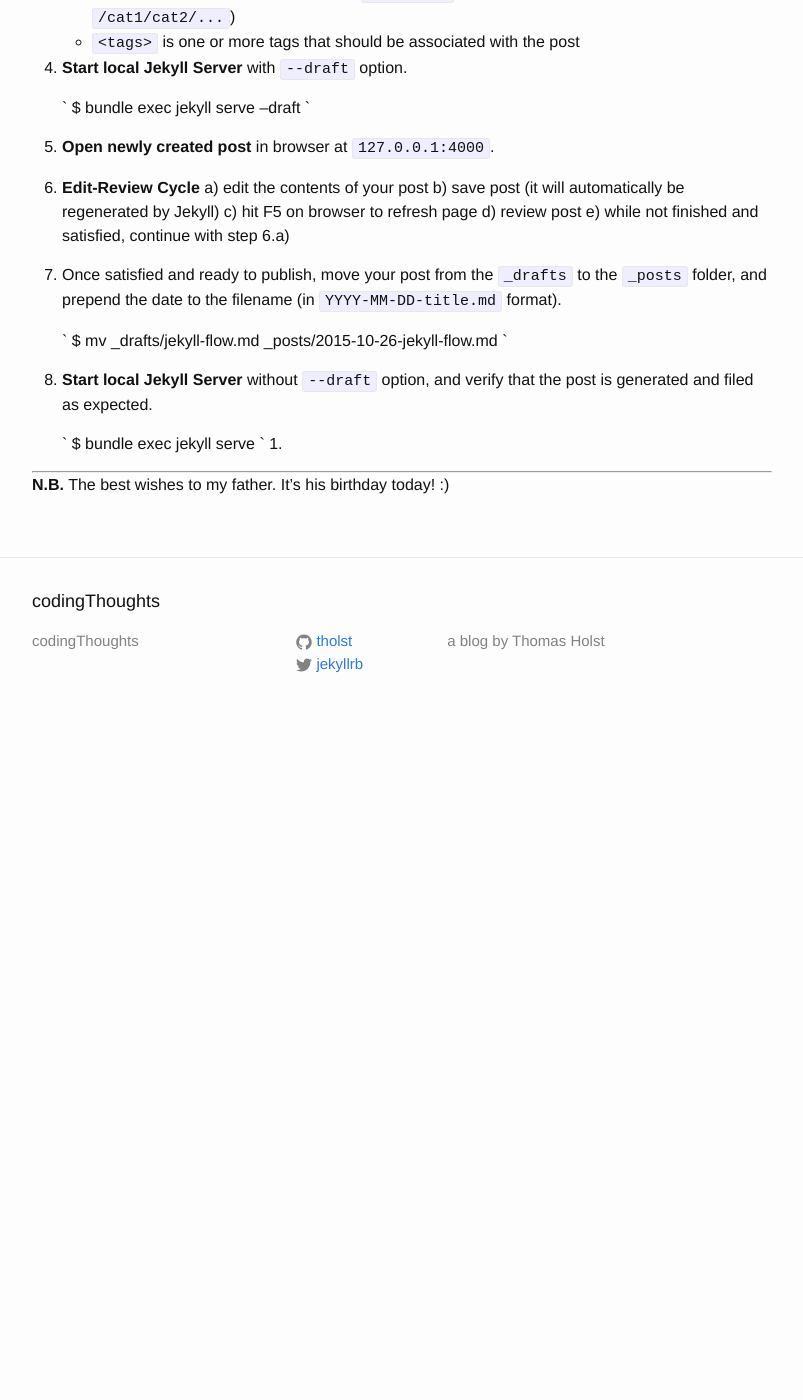
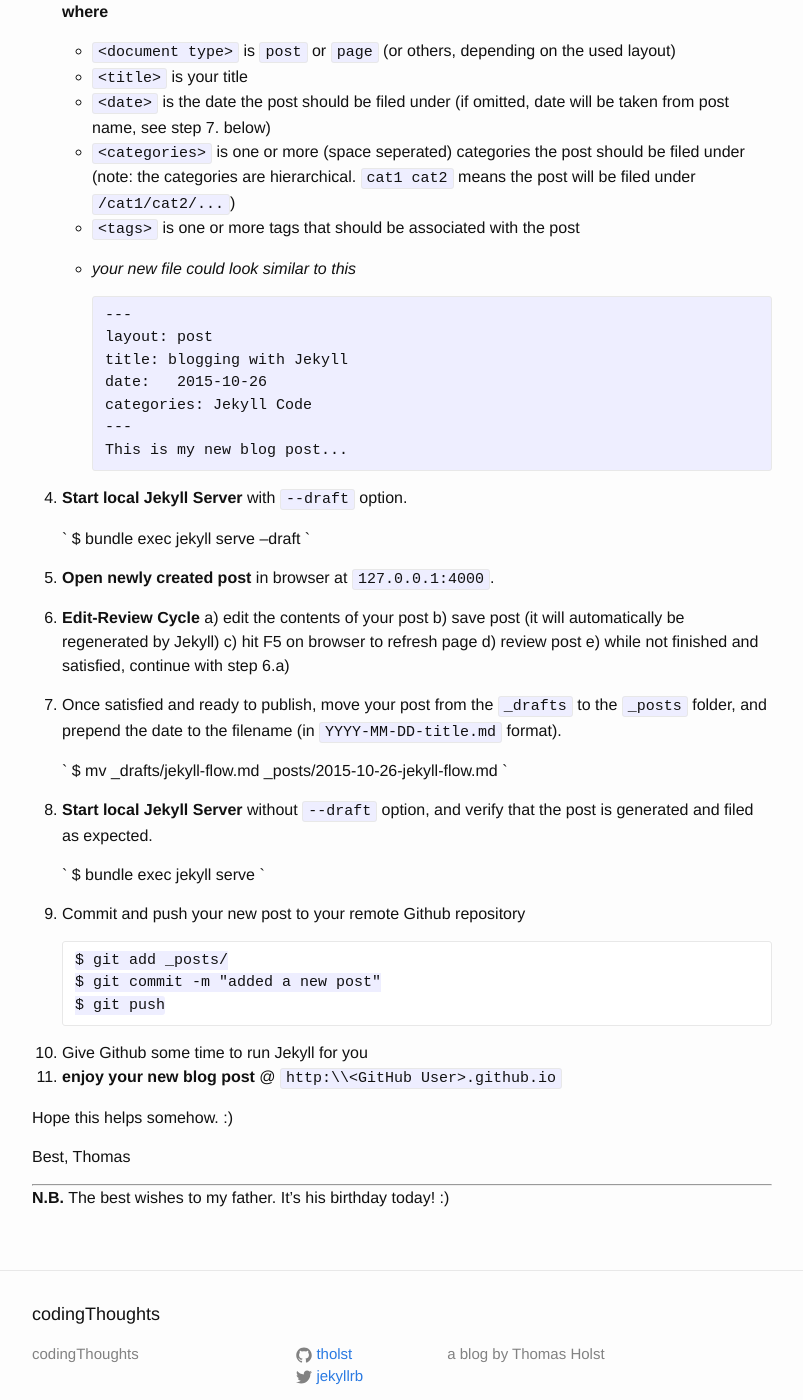
Before and after one commit to tholst/tholst.github.io, a Jekyll site: the page built from _posts/2015-10-26-jekyll-flow.md, in a window 1280 px wide and 1400 px high, scrolled down 1490 px. Shown: the whole window, without its empty margins (238-1041 px from the left). Built offline with Jekyll 4.4.1, drawn with Linux system fonts in a browser that asks for light colours; before the commit the page ends 2225 px from its top, so only the background shows below that; some of the changed text lies outside the part shown.

Commit message:
some work on post jekyll flow

````diff
--- a/_posts/2015-10-26-jekyll-flow.md
+++ b/_posts/2015-10-26-jekyll-flow.md
@@ -7,9 +7,19 @@ categories: Jekyll Code
 
 In this post, we will take a brief look at how to work with Jekyll. We assume that Jekyll has been successfully installed and is working fine.
 
-# Jekyll Init
+# Content
 
-## Setting up a new Jekyll site (on GitHub).
+- [Jekyll Init](#init)
+    - [Setting up a new Jekyll site (on GitHub).](#setup)
+    - [Customizing the new Jekyll site.](#customize)
+- [Jekyll Flow](#flow)
+    - [From a rough idea to a published blog post.](#flow)
+
+
+
+# Jekyll Init {#init}
+
+## Setting up a new Jekyll site (on GitHub). {#setup}
 
 1. create a new repository on Github with the following name: `<GitHub User>.github.io`
 1. clone that repository to a local dev folder (`myJekyllRepo` in this example)
@@ -57,11 +67,24 @@ tags: <tags>
    ```
 
    **where**
-   - `<document type>` is  `post` or `page` (or others, depending on the used layout)
-   - `<title>` is your title
-   - `<date>` is the date the post should be filed under (if omitted, date will be taken from post name, see step 7. below)
-   - `<categories>` is one or more (space seperated) categories the post should be filed under (note: the categories are hierarchical. `cat1 cat2` means the post will be filed under `/cat1/cat2/...`)
-   - `<tags>` is one or more tags that should be associated with the post
+
+    - `<document type>` is  `post` or `page` (or others, depending on the used layout)
+    - `<title>` is your title
+    - `<date>` is the date the post should be filed under (if omitted, date will be taken from post name, see step 7. below)
+    - `<categories>` is one or more (space seperated) categories the post should be filed under (note: the categories are hierarchical. `cat1 cat2` means the post will be filed under `/cat1/cat2/...`)
+    - `<tags>` is one or more tags that should be associated with the post
+
+    - *your new file could look similar to this*
+
+      ``` YAML
+---
+layout: post
+title: blogging with Jekyll
+date:   2015-10-26
+categories: Jekyll Code
+---
+This is my new blog post...
+      ```
 
 
 1. **Start local Jekyll Server** with `--draft` option.
@@ -89,7 +112,22 @@ $ mv _drafts/jekyll-flow.md _posts/2015-10-26-jekyll-flow.md
    `
 $ bundle exec jekyll serve
    `
-1.
+1. Commit and push your new post to your remote Github repository
+
+   ```
+$ git add _posts/
+$ git commit -m "added a new post"
+$ git push
+   ```
+
+1. Give Github some time to run Jekyll for you
+1. **enjoy your new blog post** @ `http:\\<GitHub User>.github.io`
+
+
+Hope this helps somehow. :)
+
+Best,
+Thomas
 
 
 
````
Also changed, not shown: other parts of _posts/2015-10-26-jekyll-flow.md (+2 -2 lines).
